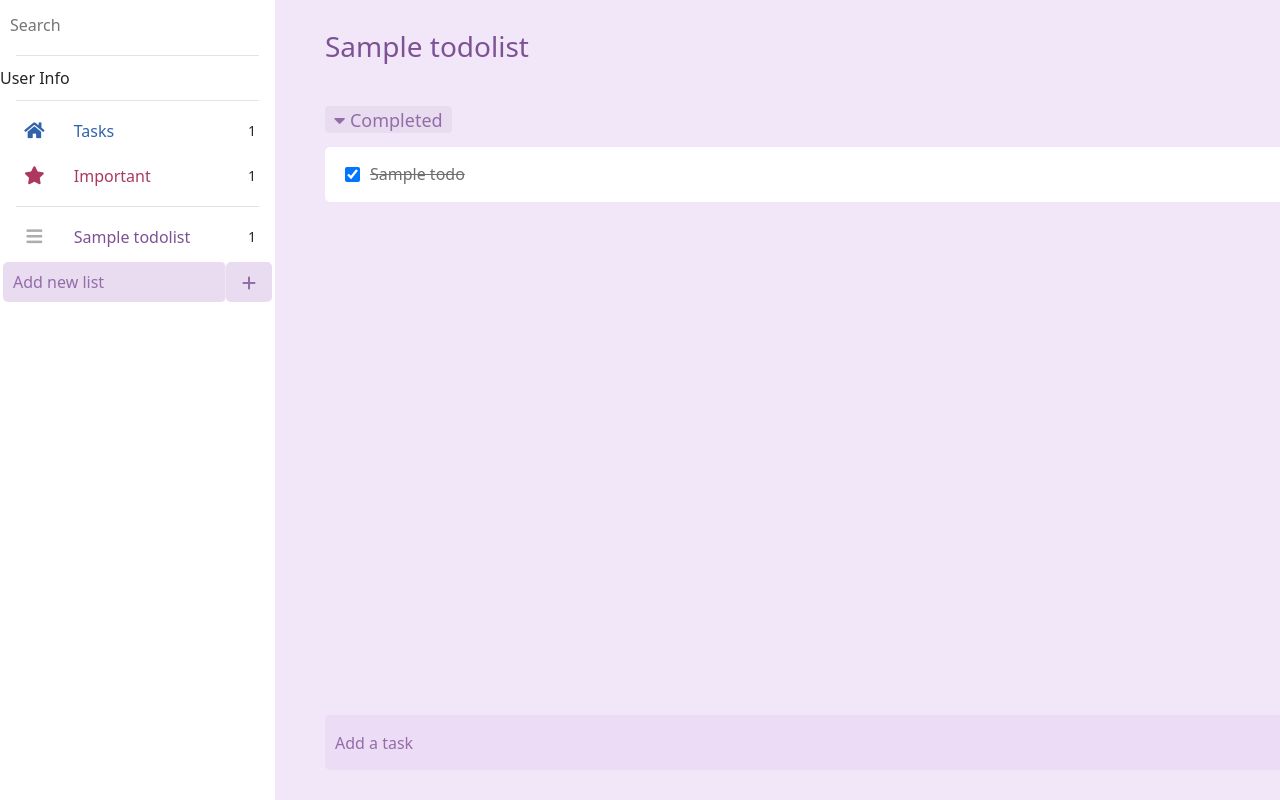
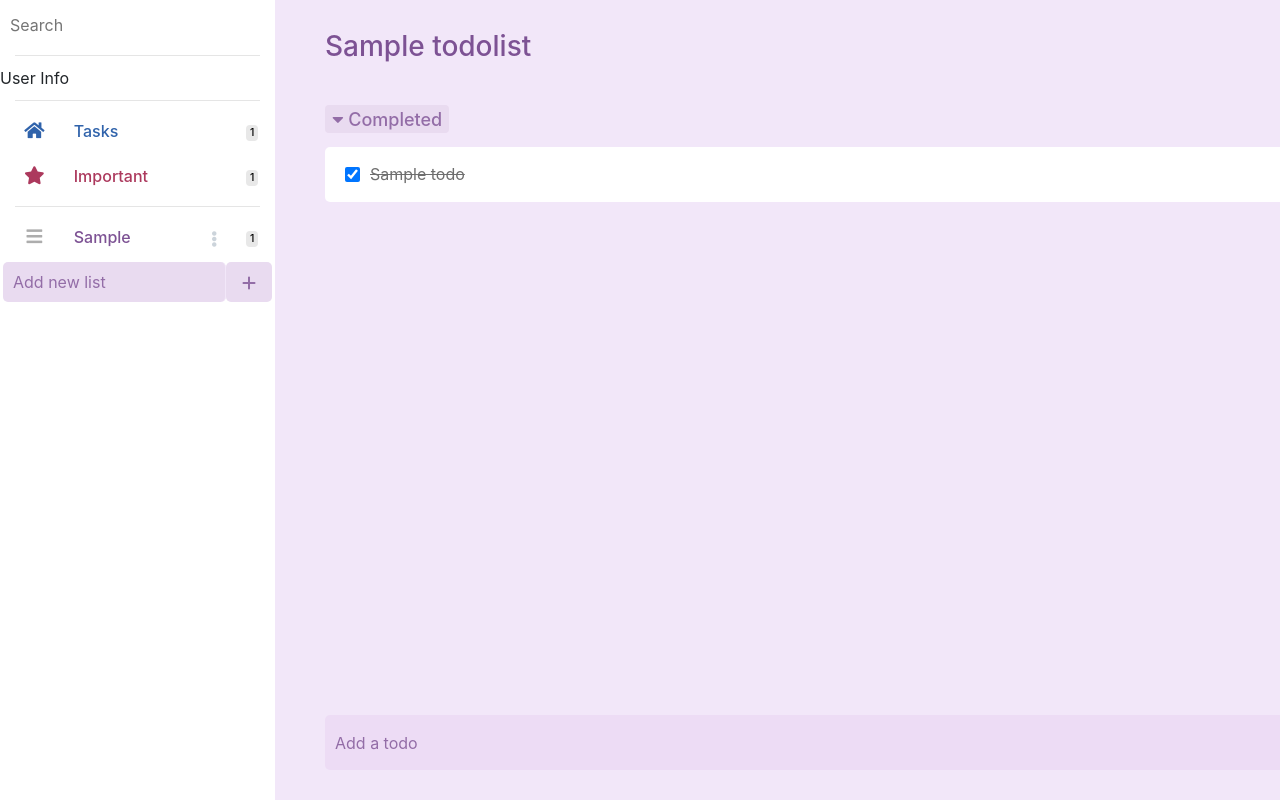
Before and after one commit to UTKx/vigilant-octo-waffle, a Django app: template ToDo/templates/todoapp/showtodo.html in a window 1280 px wide. Run offline with Django 3.2, Linux system fonts and the light colour scheme; tables that the repository leaves empty hold one stand-in row (values such as "Sample post"); the template is opened without the code that fills it: values that come from a table or form of the project are taken from there, most other values are stand-ins (such as "Sample title", 1, 10 or a date in 2020); some libraries are stand-ins or nearby versions.

Commit message:
edit list, dropdown & ui changes

```diff
--- a/ToDo/static/css/sidebar.css
+++ b/ToDo/static/css/sidebar.css
@@ -62,6 +62,10 @@
 
 i {
     font-size: 18px;
+}
+
+i.fa-ellipsis-v {
+    font-size: 16px;
 }
 
 hr {
--- a/ToDo/static/css/style.css
+++ b/ToDo/static/css/style.css
@@ -3,6 +3,7 @@
     width: 100%;
     right: -1000;
     background: #F2E7F9;
+    z-index: -1;
 }
 
 .wrapper {
@@ -44,7 +45,7 @@
 .badge {
     background-color: #E9DBF0;
     color: #936DA7;
-    font-weight: normal;
+    font-weight: 500;
 }
 
 .completed {
--- a/ToDo/templates/main.html
+++ b/ToDo/templates/main.html
@@ -9,15 +9,18 @@
     <title>ToDo</title>
 
     <!-- Bootstrap -->
-    <link rel="stylesheet" href="https://stackpath.bootstrapcdn.com/bootstrap/5.0.0-alpha1/css/bootstrap.min.css"
-        integrity="sha384-r4NyP46KrjDleawBgD5tp8Y7UzmLA05oM1iAEQ17CSuDqnUK2+k9luXQOfXJCJ4I" crossorigin="anonymous">
-    <script src="https://stackpath.bootstrapcdn.com/bootstrap/5.0.0-alpha1/js/bootstrap.min.js"
-        integrity="sha384-oesi62hOLfzrys4LxRF63OJCXdXDipiYWBnvTl9Y9/TRlw5xlKIEHpNyvvDShgf/"
-        crossorigin="anonymous"></script>
+    <link rel="stylesheet" href="https://stackpath.bootstrapcdn.com/bootstrap/4.5.2/css/bootstrap.min.css"
+        integrity="sha384-JcKb8q3iqJ61gNV9KGb8thSsNjpSL0n8PARn9HuZOnIxN0hoP+VmmDGMN5t9UJ0Z" crossorigin="anonymous">
 
     <!-- Popper.js -->
-    <script src="https://cdn.jsdelivr.net/npm/popper.js@1.16.0/dist/umd/popper.min.js"
-        integrity="sha384-Q6E9RHvbIyZFJoft+2mJbHaEWldlvI9IOYy5n3zV9zzTtmI3UksdQRVvoxMfooAo"
+    <script src="https://code.jquery.com/jquery-3.5.1.slim.min.js"
+        integrity="sha384-DfXdz2htPH0lsSSs5nCTpuj/zy4C+OGpamoFVy38MVBnE+IbbVYUew+OrCXaRkfj"
+        crossorigin="anonymous"></script>
+    <script src="https://cdn.jsdelivr.net/npm/popper.js@1.16.1/dist/umd/popper.min.js"
+        integrity="sha384-9/reFTGAW83EW2RDu2S0VKaIzap3H66lZH81PoYlFhbGU+6BZp6G7niu735Sk7lN"
+        crossorigin="anonymous"></script>
+    <script src="https://stackpath.bootstrapcdn.com/bootstrap/4.5.2/js/bootstrap.min.js"
+        integrity="sha384-B4gt1jrGC7Jh4AgTPSdUtOBvfO8shuf57BaghqFfPlYxofvL8/KUEfYiJOMMV+rV"
         crossorigin="anonymous"></script>
 
     <!-- Font Awesome -->
--- a/ToDo/templates/todoapp/showtodo.html
+++ b/ToDo/templates/todoapp/showtodo.html
@@ -24,14 +24,14 @@
         <div class="col-7 sidebar-item" id="item2">
             <a href="{% url 'show' 9 %}" style="color: #3063AB;">Tasks</a>
         </div>
-        <div class="col-2 sidebar-item" id="item3">{{task_count}}</div>
+        <div class="col-2 sidebar-item" id="item3"><span class="badge" id="count">{{task_count}}</span></div>
     </div>
     <div class="row sidebar-side">
         <div class="col-3 sidebar-item" id="item1"><i class="fas fa-star" style="color: #AC395D;"></i></div>
         <div class="col-7 sidebar-item" id="item2">
             <a href="{% url 'show' 10 %}" style="color: #AC395D;">Important</a>
         </div>
-        <div class="col-2 sidebar-item" id="item3">{{imp_count}}</div>
+        <div class="col-2 sidebar-item" id="item3"><span class="badge" id="count">{{imp_count}}</span></div>
     </div>
 
     <div class="container">
@@ -41,10 +41,26 @@
     {% for list in lists %}
     <div class="row sidebar-side">
         <div class="col-3 sidebar-item" id="item1"><i class="fas fa-bars" style="color: #ADADAD;"></i></div>
-        <div class="col-7 sidebar-item" id="item2">
+        <div class="col-5 sidebar-item" id="item2">
             <a href="{% url 'show' list.id %}">{{list.name}}</a>
         </div>
-        <div class="col-2 sidebar-item" id="item3">{{list.count}}</div>
+        <div class="col-2">
+            <div class="dropdown">
+                <a class="btn" href="#" role="button" id="dropdownMenuLink" data-toggle="dropdown"
+                    aria-haspopup="true" aria-expanded="false">
+                    <i class="fa fa-ellipsis-v" aria-hidden="true" style="color: #CCD4DB;"></i>
+                </a>
+                <div class="dropdown-menu" aria-labelledby="dropdownMenuLink">
+                    <a class="dropdown-item" href="{% url 'editlist' list.id %}" data-toggle="modal"
+                        data-target="#exampleModal"><i class="fa fa-pencil-square-o" aria-hidden="true"></i>
+                        &nbsp;Edit
+                    </a>
+                    <a class="dropdown-item" href="#"><i class="fa fa-trash" aria-hidden="true"></i>
+                        &nbsp;Delete</a>
+                </div>
+            </div>
+        </div>
+        <div class="col-2 sidebar-item" id="item3"><span class="badge" id="count">{{list.count}}</span></div>
     </div>
     {% endfor %}
 
--- a/ToDo/todoapp/forms.py
+++ b/ToDo/todoapp/forms.py
@@ -19,5 +19,5 @@
         fields = ['title']
 
         widgets = {
-            'title' : forms.TextInput(attrs={'class': 'todoinput', 'placeholder': 'Add a task',})
+            'title' : forms.TextInput(attrs={'class': 'todoinput', 'placeholder': 'Add a todo',})
         }
--- a/ToDo/todoapp/urls.py
+++ b/ToDo/todoapp/urls.py
@@ -3,6 +3,8 @@
 
 urlpatterns = [
     path('', views.index, name='index'),
+    path('editlist/<str:todolist_id>', views.editTodoList, name='editlist'),
+    # path('editlist/<str:todolist_id>', views.editTodoListShow, name='editlistshow'),
     path('showtodos/<str:todolist_id>', views.getOrCreateTodo, name='show'),
-    path('finished/<todo_id>', views.is_finished, name='finished')
+    path('finished/<todo_id>', views.isFinished, name='finished')
 ]
```
Also changed, not shown: ToDo/templates/todoapp/editlist.html (added, +13 -0 lines), ToDo/templates/todoapp/index.html (+17 -1 lines), ToDo/todoapp/views.py (+20 -1 lines).
